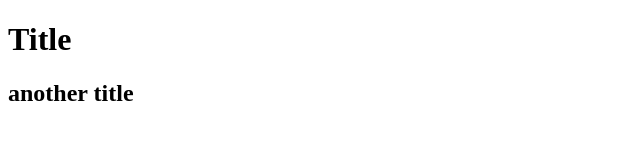
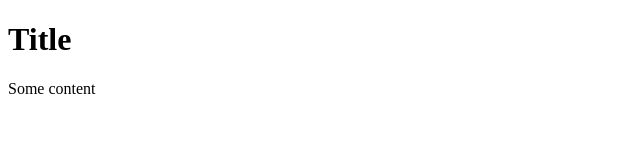
Before and after one commit to devsmkna/corso21, a plain HTML site: page index.html in a window 1280 px wide. Shown: the whole page, without its empty margins (0-640 px from the left). Drawn offline with Linux system fonts and the light colour scheme.

Commit message:
feat(frontend): add content to body

```diff
--- a/index.html
+++ b/index.html
@@ -7,6 +7,8 @@
 </head>
 <body>
     <h1>Title</h1>
-    <h2>another title</h2>
+    <section>
+        <p>Some content</p>
+    </section>
 </body>
 </html>
```
